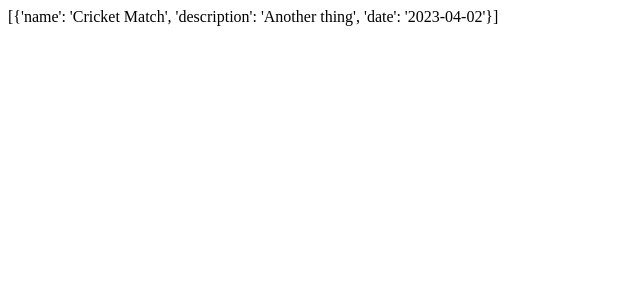
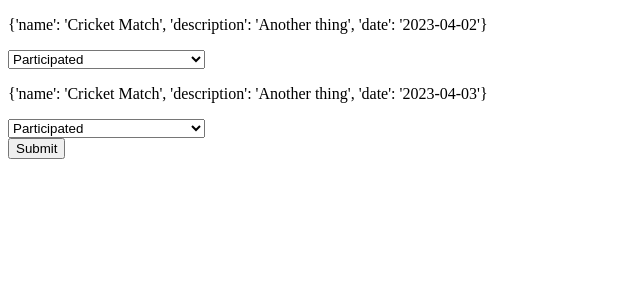
Before and after one commit to MohitSoni11/school-involvement-app, a Flask app: page /past-events in a window 1280 px wide. Shown: the top 300 px of the page, without its empty margins (0-640 px from the left). Run offline with Flask 3, Linux system fonts and the light colour scheme.

Commit message:
Done with past events

```diff
--- a/app.py
+++ b/app.py
@@ -72,8 +72,6 @@ def student_login():
       student_password = password
       global student_name
       student_name = name
-      global student_points
-      student_points = get_student_info(student_email, student_password)[0]
       global student_grade
       student_grade = get_student_info(student_email, student_password)[1]
       return redirect('/student-home')
@@ -103,9 +101,10 @@ def student_signUp():
 # Student Home Screen
 @app.route('/student-home')
 def student_home():
+  points = get_student_info(student_email, student_password)[0]
   return render_template('student-home.html',
                          name=student_name,
-                         points=student_points,
+                         points=points,
                          grade=student_grade)
 
 # Grade Leaderboard
@@ -137,8 +136,17 @@ def add_event():
 # Past Events Screen
 @app.route('/past-events', methods=['POST', 'GET'])
 def past_events():
-  past_events = get_events()[0]
-  return render_template('past-events.html', events=past_events)
+  if (request.method == 'POST'):
+    event_number = len(get_events()[0])
+    points_increase = 0
+    for i in range(event_number):
+      if (request.form['events' + str(i)] == 'yes'):
+        points_increase += 20
+    add_points(student_email, student_password, points_increase)
+    return redirect('/student-home')
+  else:
+    past_events = get_events()[0]
+    return render_template('past-events.html', events=past_events)
 
 # Upcoming Events Screen
 @app.route('/upcoming-events')
@@ -208,9 +216,19 @@ def get_events():
       today = datetime.datetime.today()
       if (event_date > today):
         upcoming_events.append(event)
-      else:
+      elif (event_date > today - datetime.timedelta(days=10)):
         past_events.append(event)
     return [past_events, upcoming_events]
 
+def add_points(email, password, points_increase):
+  with open('students.json') as file:
+    file_data = json.load(file)
+    students_data = file_data['users']
+    for student in students_data:
+      if (student['email'] == email and student['password'] == password):
+        student['points'] += points_increase
+    with open('students.json', 'w') as file:
+      json.dump(file_data, file)
+
 def sort_second(val):
   return val[1]
--- a/events.json
+++ b/events.json
@@ -9,6 +9,11 @@
             "name": "Cricket Match",
             "description": "Another thing",
             "date": "2023-04-02"
+        },
+        {
+            "name": "Cricket Match",
+            "description": "Another thing",
+            "date": "2023-04-03"
         }
     ]
 }
--- a/templates/past-events.html
+++ b/templates/past-events.html
@@ -7,6 +7,18 @@
     <title>Past Events</title>
   </head>
   <body>
-    {{events}}
+    <form action="/past-events" method="POST">
+      {% for i in range(events|length) %}
+        <div>
+          <p>{{events[i]}}</p>
+          <select name="events{{i}}">
+            <option value="yes">Participated</option>
+            <option value="no">Did Not Participate</option>
+            <option value="no">Already Submitted Previously</option>
+          </select>
+        </div>
+      {% endfor %}
+      <button type="submit">Submit</button>
+    </form>
   </body>
 </html>
```
Also changed, not shown: students.json (+1 -11 lines).
